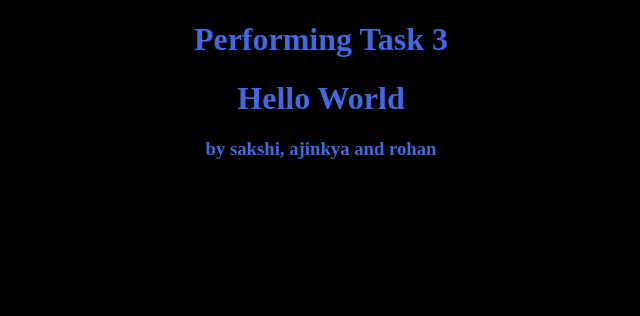
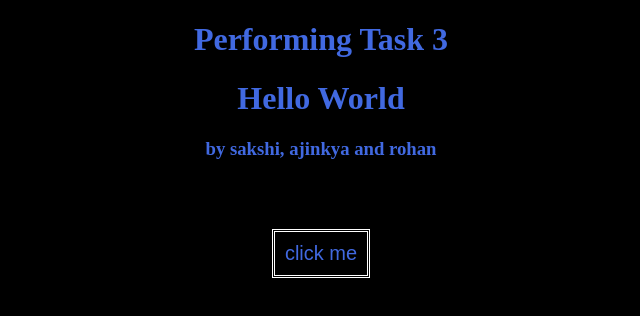
Before and after one commit to Ajinkya066/Git-task3, a plain HTML site: page index.html in a window 1280 px wide. Shown: the whole page, without its empty margins (319-959 px from the left). Drawn offline with Linux system fonts and the light colour scheme.

Commit message:
add button

```diff
--- a/index.html
+++ b/index.html
@@ -12,5 +12,6 @@
     <h1> Performing Task 3 </h1>
     <h1> Hello World </h1>
     <h3> by sakshi, ajinkya and rohan </h3>
+    <button class="btn"> click me</button>
 </body>
 </html>
--- a/style.css
+++ b/style.css
@@ -3,3 +3,10 @@
     text-align: center;
     color:royalblue;
 }
+.btn{
+    cursor: pointer;
+    margin: 50px;
+    padding: 10px;
+    font-size: 20px;
+    border: 3px double white;
+}
```
